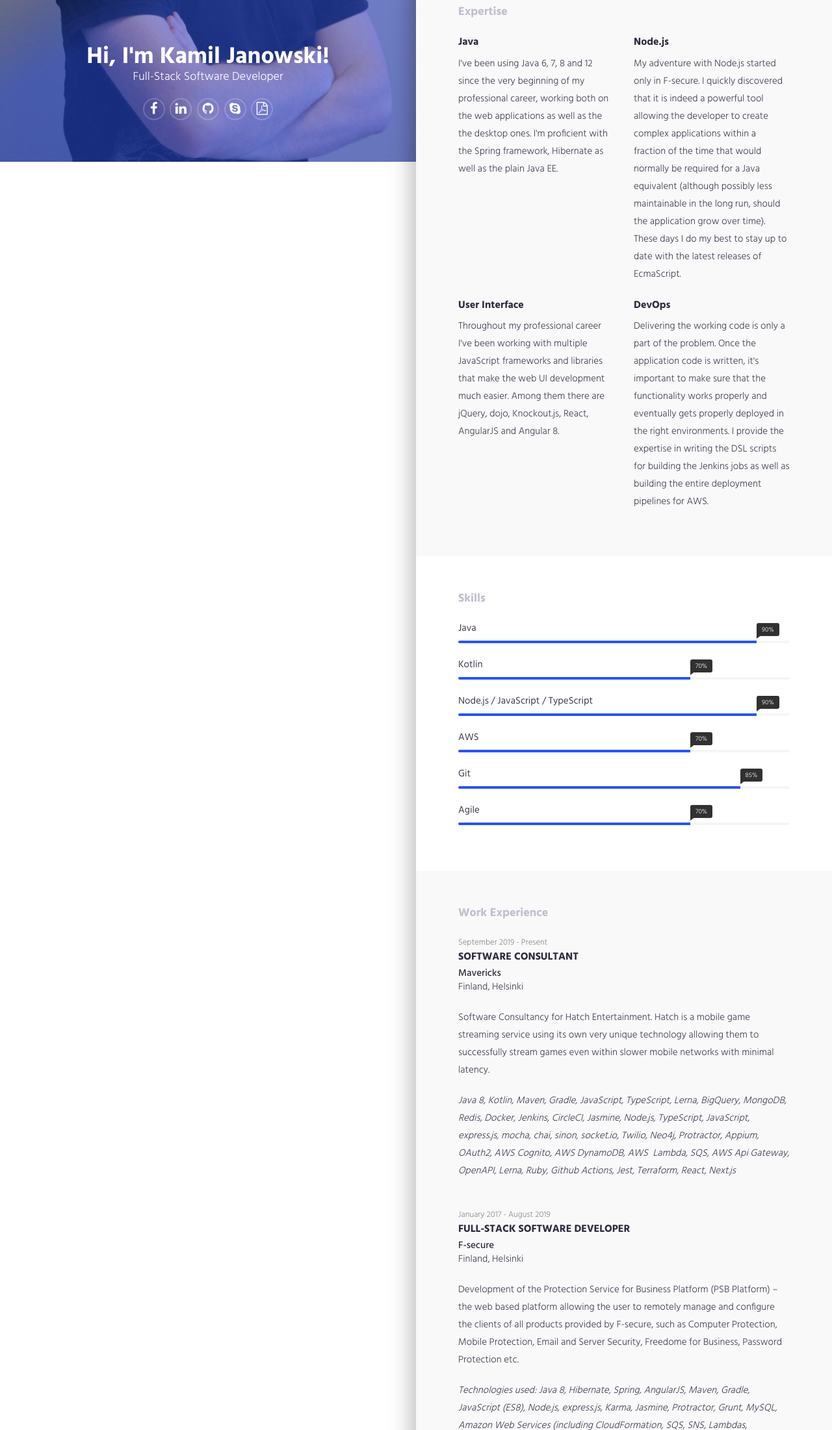
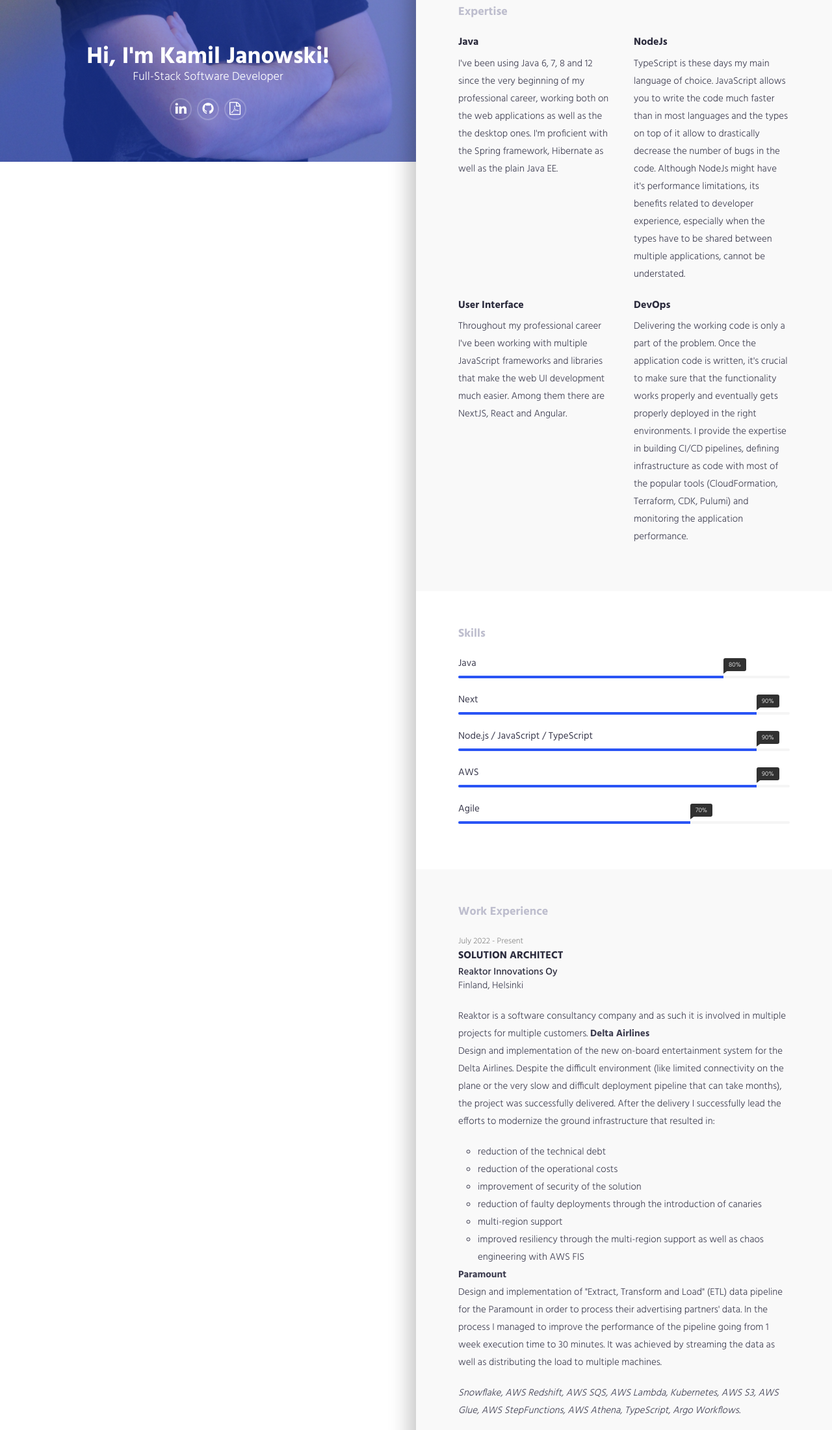
Before and after one commit to kamiljano/curriculumvitae, a plain HTML site: page index.html in a window 1280 px wide. Shown: the part 551-2752 px from the top of the page at 65% size. Drawn offline with Linux system fonts and the light colour scheme; a script that the page names is missing.

Commit message:
update the cv

```diff
--- a/index.html
+++ b/index.html
@@ -49,10 +49,8 @@
 
             <p class="lead">Full-Stack Software Developer</p>
             <ul class="social-icon">
-                <li><a href="https://www.facebook.com/kamil.m.janowski"><i class="fa fa-facebook" aria-hidden="true"></i></a></li>
                 <li><a href="https://www.linkedin.com/in/kamil-janowski-2477b918"><i class="fa fa-linkedin" aria-hidden="true"></i></a></li>
                 <li><a href="https://github.com/kamiljano"><i class="fa fa-github" aria-hidden="true"></i></a></li>
-                <li><a href="skype:kgjanowski?call"><i class="fa fa-skype" aria-hidden="true"></i></a></li>
                 <li><a href="https://github.com/kamiljano/curriculumvitae/raw/master/Kamil%20Janowski%20-%20Curriculum%20Vitae.pdf"><i class="fa fa-file-pdf-o" aria-hidden="true"></i></a></li>
             </ul>
         </div>
@@ -73,20 +71,21 @@
             </div>
             <div class="col-md-12">
                 <p>
-                    A Polish software developer moving from one country to another looking for his place on Earth.
-                    So far I have tried living in Poland, Netherlands, France and Finland. Currently living in Helsinki.
+                    An experienced Solution Architect and a Full-Stack Software Developer with a strong background in Java and NodeJs.
+                    In my every day life I mostly work with AWS, writing infrastructure as code with tools like
+                    CloudFormation, Terraform, CDK and Pulumi, but also various NodeJS/Java services.
+
+                    In my work I always strive for the maximum reliability, scalability and maintainability of the application.
                 </p>
 
                 <p>
-                    Currently working as a software consultant for Hatch Entertainment via Mavericks.
-                    Hatch is a mobile game streaming service using its own very unique technology allowing them to successfully
-                    stream games even within slower mobile networks with minimal latency.
+                    I also experience in writing the front-end applications with Next, React and Angular frameworks
+                    if that's what your project currently needs.
                 </p>
 
                 <p>
-                    In my every day life I mostly focus on the backend development, writing code in Java and Node.js
-                    as well as managing the CloudFormation templates for the AWS deployment. However, whenever the UI
-                    needs to be updated, I'm more than capable of doing so while using the latest version Angular.
+                    I currently work as a Solution Architect in Reaktor Innovations Oy, but I would be happy to join your team
+                    as soon as possible. I am open to both remote and on-site work.
                 </p>
             </div>
         </div>
@@ -119,13 +118,14 @@
             </div>
             <div class="col-md-6">
                 <div class="expertise-item">
-                    <h3>Node.js</h3>
+                    <h3>NodeJs</h3>
 
                     <p>
-                        My adventure with Node.js started only in F-secure. I quickly discovered that it is indeed
-                        a powerful tool allowing the developer to create complex applications within a fraction of the time
-                        that would normally be required for a Java equivalent (although possibly less maintainable in the long run, should the application grow over time).
-                        These days I do my best to stay up to date with the latest releases of EcmaScript.
+                        TypeScript is these days my main language of choice. JavaScript allows you to write the code
+                        much faster than in most languages and the types on top of it allow to drastically decrease the
+                        number of bugs in the code. Although NodeJs might have it's performance limitations, its
+                        benefits related to developer experience, especially when the types have to be shared between
+                        multiple applications, cannot be understated.
                     </p>
                 </div>
             </div>
@@ -138,7 +138,7 @@
 
                     <p>
                         Throughout my professional career I've been working with multiple JavaScript frameworks and libraries
-                        that make the web UI development much easier. Among them there are jQuery, dojo, Knockout.js, React, AngularJS and Angular 8.
+                        that make the web UI development much easier. Among them there are NextJS, React and Angular.
                     </p>
                 </div>
             </div>
@@ -148,10 +148,10 @@
                     <h3>DevOps</h3>
 
                     <p>
-                        Delivering the working code is only a part of the problem. Once the application code is written, it's important
+                        Delivering the working code is only a part of the problem. Once the application code is written, it's crucial
                         to make sure that the functionality works properly and eventually gets properly deployed in the right environments.
-                        I provide the expertise in writing the DSL scripts for building the Jenkins jobs as well as building the entire
-                        deployment pipelines for AWS.
+                        I provide the expertise in building CI/CD pipelines, defining infrastructure as code with most
+                        of the popular tools (CloudFormation, Terraform, CDK, Pulumi) and monitoring the application performance.
                     </p>
                 </div>
             </div>
@@ -180,8 +180,8 @@
                         <span class="progress-title">Java</span>
 
                         <div class="progress">
-                            <div class="progress-bar" role="progressbar" aria-valuenow="90" aria-valuemin="0"
-                                 aria-valuemax="100" style="width: 90%"><span class="progress-percent"> 90%</span>
+                            <div class="progress-bar" role="progressbar" aria-valuenow="80" aria-valuemin="0"
+                                 aria-valuemax="100" style="width: 80%"><span class="progress-percent"> 80%</span>
                             </div>
                         </div>
                         <!-- .progress -->
@@ -189,11 +189,11 @@
                     <!-- .skill-progress -->
 
                     <div class="progress-item">
-                        <span class="progress-title">Kotlin</span>
+                        <span class="progress-title">Next</span>
 
                         <div class="progress">
-                            <div class="progress-bar" role="progressbar" aria-valuenow="70" aria-valuemin="0"
-                                 aria-valuemax="100" style="width: 70%"><span class="progress-percent"> 70%</span>
+                            <div class="progress-bar" role="progressbar" aria-valuenow="90" aria-valuemin="0"
+                                 aria-valuemax="100" style="width: 90%"><span class="progress-percent"> 90%</span>
                             </div>
                         </div>
                         <!-- .progress -->
@@ -218,24 +218,14 @@
                         <span class="progress-title">AWS</span>
 
                         <div class="progress">
-                            <div class="progress-bar" role="progressbar" aria-valuenow="70" aria-valuemin="0"
-                                 aria-valuemax="100" style="width: 70%;"><span class="progress-percent"> 70%</span>
+                            <div class="progress-bar" role="progressbar" aria-valuenow="90" aria-valuemin="0"
+                                 aria-valuemax="100" style="width: 90%;"><span class="progress-percent"> 90%</span>
                             </div>
                         </div>
                         <!-- /.progress -->
                     </div>
                     <!-- /.skill-progress -->
 
-                    <div class="progress-item">
-                        <span class="progress-title">Git</span>
-
-                        <div class="progress">
-                            <div class="progress-bar" role="progressbar" aria-valuenow="85" aria-valuemin="0"
-                                 aria-valuemax="100" style="width: 85%;"><span class="progress-percent"> 85%</span>
-                            </div>
-                        </div>
-                        <!-- /.progress -->
-                    </div>
                     <!-- /.skill-progress -->
                     <div class="progress-item">
                         <span class="progress-title">Agile</span>
@@ -270,7 +260,63 @@
         <div class="row">
             <div class="col-md-12">
                 <div class="content-item">
-                    <small>September 2019 - Present</small>
+                    <small>July 2022 - Present</small>
+                    <h3>Solution Architect</h3>
+                    <h4>Reaktor Innovations Oy</h4>
+
+                    <p>Finland, Helsinki</p>
+
+                    <p>
+                        Reaktor is a software consultancy company and as such it is involved in multiple projects
+                        for multiple customers.
+
+                        <b>Delta Airlines</b><br/>
+                        Design and implementation of the new on-board entertainment system for the Delta Airlines.
+                        Despite the difficult environment (like limited connectivity on the plane or the very slow
+                        and difficult deployment pipeline that can take months), the project was successfully delivered.
+                        After the delivery I successfully lead the efforts to modernize the ground infrastructure that resulted in:
+
+                        <ul style="list-style-type: circle; margin-left: 2em">
+                            <li>reduction of the technical debt</li>
+                            <li>reduction of the operational costs</li>
+                            <li>improvement of security of the solution</li>
+                            <li>reduction of faulty deployments through the introduction of canaries</li>
+                            <li>multi-region support</li>
+                            <li>improved resiliency through the multi-region support as well as chaos engineering with AWS FIS</li>
+                        </ul>
+
+                        <b>Paramount</b><br/>
+                        Design and implementation of "Extract, Transform and Load" (ETL) data pipeline for the Paramount
+                        in order to process their advertising partners' data.
+
+                        In the process I managed to improve the performance of the pipeline going from 1 week execution time
+                        to 30 minutes. It was achieved by streaming the data as well as distributing the load to multiple machines.
+                    </p>
+                    <p style="font-style: italic">
+                        Snowflake, AWS Redshift, AWS SQS, AWS Lambda, Kubernetes, AWS S3, AWS Glue, AWS StepFunctions, AWS Athena, TypeScript,
+                        Argo Workflows.
+                    </p>
+                </div>
+                <div class="content-item">
+                    <small>July 2021 - July 2022</small>
+                    <h3>Freelance Software Developer</h3>
+                    <h4>PapaYano</h4>
+
+                    <p>Singapore</p>
+
+                    <p>
+                        Running a personal business providing software development consultancy service to F-secure
+                        (later renamed to WithSecure).
+                        The job involved design, building and maintenance of an in-house IoT service allowing to
+                        remotely manage the malware protection clients.
+                    </p>
+                    <p style="font-style: italic">
+                        TypeScript, Nrwl NX, AWS Lambda, S3, DynamoDB, CloudFormation, SQS, SNS, Cognito, API Gateway,
+                        CloudWatch, X-Ray, Step Functions, CDK.
+                    </p>
+                </div>
+                <div class="content-item">
+                    <small>September 2019 - June 2021</small>
                     <h3>Software Consultant</h3>
                     <h4>Mavericks</h4>
 
@@ -373,6 +419,7 @@
                 <div class="col-md-12">
                     <div class="content-item">
                         <div data-iframe-width="150" data-iframe-height="270" data-share-badge-id="0bd7656b-2507-49bd-8d2f-683da9c2a4aa"></div><script type="text/javascript" async src="//cdn.youracclaim.com/assets/utilities/embed.js"></script>
+                        <div data-iframe-width="150" data-iframe-height="270" data-share-badge-id="a23244c3-60e4-4b3b-beed-4ed0be780016" data-share-badge-host="https://www.credly.com"></div><script type="text/javascript" async src="//cdn.credly.com/assets/utilities/embed.js"></script>
                     </div>
                 </div>
             </div>
@@ -438,8 +485,8 @@
             <div class="col-md-12">
                 <address>
                     <strong>Address</strong><br>
-                    Takomotie 14C 29<br>
-                    00380 Helsinki
+                    Gustav Pauligin katu 8B 31<br>
+                    00990 Helsinki
                 </address>
                 <address>
                     <strong>Phone Number</strong><br>
```
Also changed, not shown: 1 other file.
